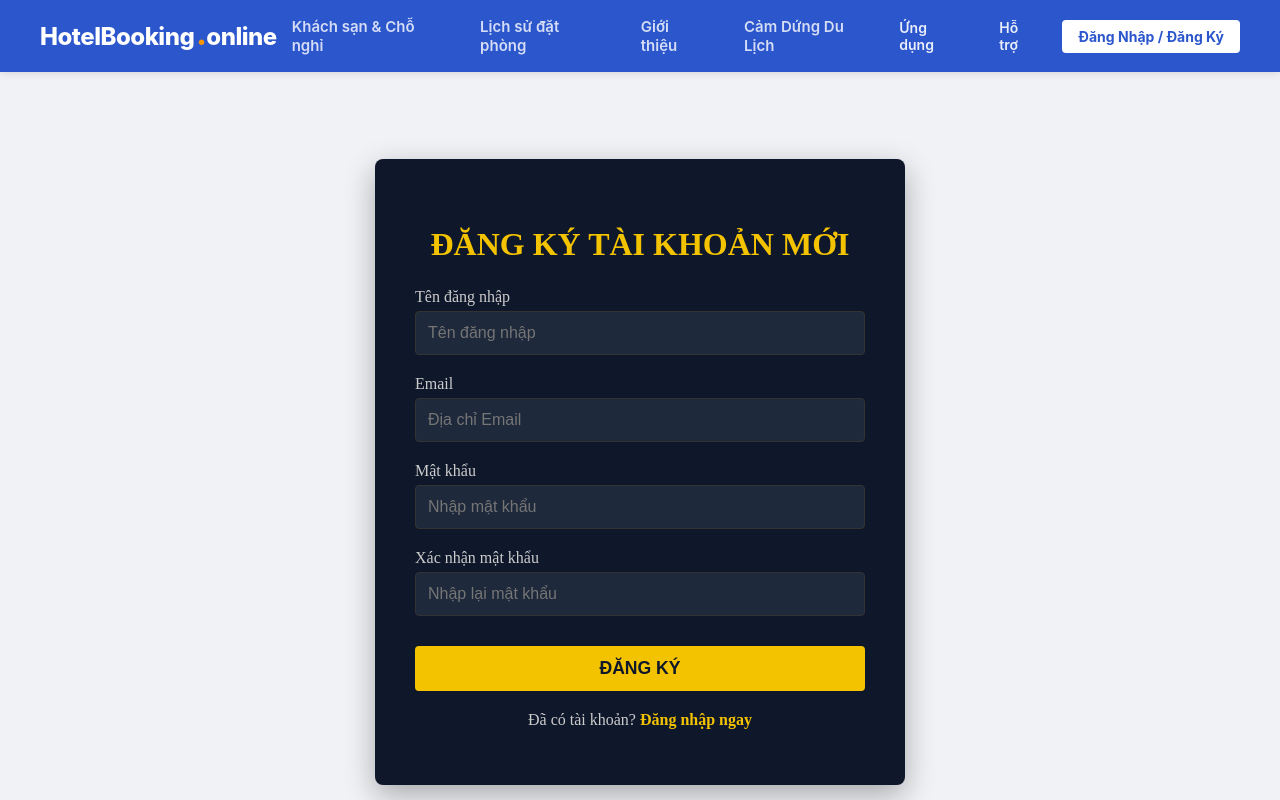
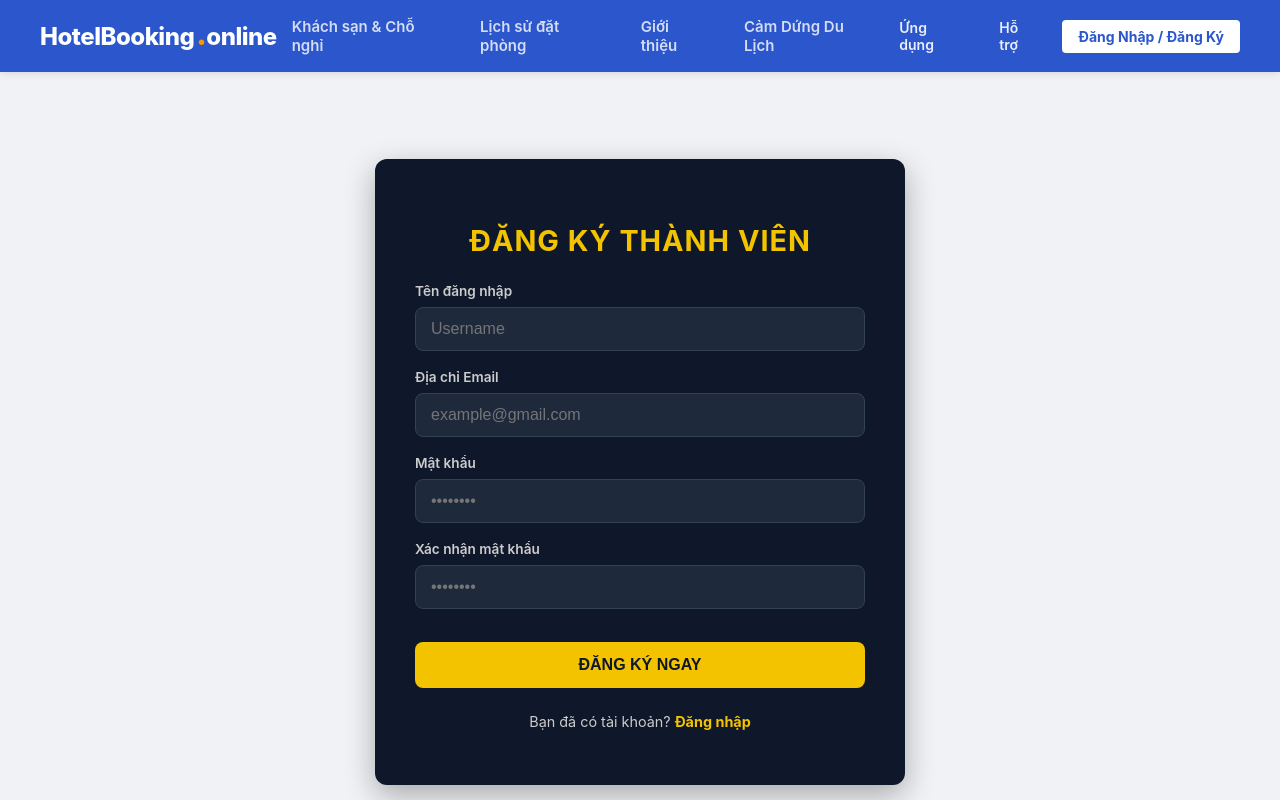
Before and after one commit to school4n/CDTT, a React (Create React App) app in the folder frontend/: page /register in a window 1280 px wide. Shown: the top 800 px of the page. Built offline with nearby package versions, Linux system fonts and the light colour scheme.

Commit message:
Update Register.js

```diff
--- a/frontend/src/pages/Register.js
+++ b/frontend/src/pages/Register.js
@@ -1,8 +1,9 @@
-import React, { useState, useEffect } from "react"; // Thêm useEffect
+import React, { useState, useEffect } from "react";
 import { useNavigate, Link } from "react-router-dom";
 import axiosClient from "../api/config";
-import emailjs from '@emailjs/browser'; // Import thư viện
+import emailjs from '@emailjs/browser'; // Đảm bảo đã chạy: npm install @emailjs/browser
 
+// 🎨 LUXURY STYLES
 const ROYAL_COLOR = "#f3c300";
 const DARK_BG = "#0f172a";
 const LIGHT_BG = "#f0f2f5";
@@ -16,59 +17,70 @@ const styles = {
         alignItems: 'center',
         minHeight: '100vh',
         backgroundColor: LIGHT_BG,
-        fontFamily: "serif",
+        fontFamily: "'Inter', serif",
     },
     formContainer: {
         width: '100%',
         maxWidth: '450px',
         padding: '40px',
         backgroundColor: DARK_BG,
-        borderRadius: '8px',
+        borderRadius: '12px',
         boxShadow: '0 10px 30px rgba(0,0,0,0.3)',
         textAlign: 'center',
     },
     heading: {
         color: ROYAL_COLOR,
         marginBottom: '25px',
-        fontSize: '2rem',
+        fontSize: '1.8rem',
         fontWeight: 'bold',
         textTransform: 'uppercase',
+        letterSpacing: '1px'
     },
     formGroup: {
-        marginBottom: '20px',
+        marginBottom: '18px',
         textAlign: 'left',
+    },
+    label: {
+        color: TEXT_COLOR,
+        display: 'block',
+        marginBottom: '8px',
+        fontSize: '0.85rem',
+        fontWeight: '600'
     },
     inputStyle: {
         width: '100%',
-        padding: '12px',
-        borderRadius: '4px',
-        border: '1px solid #333',
+        padding: '12px 15px',
+        borderRadius: '8px',
+        border: '1px solid #334155',
         backgroundColor: INPUT_BG,
-        color: TEXT_COLOR,
+        color: '#fff',
         fontSize: '1rem',
         boxSizing: 'border-box',
+        outline: 'none',
     },
     buttonStyle: {
         width: '100%',
-        padding: '12px 20px',
+        padding: '14px',
         backgroundColor: ROYAL_COLOR,
         color: DARK_BG,
         border: 'none',
-        borderRadius: '4px',
-        fontWeight: 'bold',
+        borderRadius: '8px',
+        fontWeight: '800',
         cursor: 'pointer',
-        fontSize: '1.1rem',
-        marginTop: '10px',
-        transition: 'background-color 0.3s ease',
+        fontSize: '1rem',
+        marginTop: '15px',
+        transition: 'all 0.3s ease',
     },
     linkText: {
-        marginTop: '20px',
+        marginTop: '25px',
         color: TEXT_COLOR,
+        fontSize: '0.9rem'
     },
     errorText: {
-        color: '#e8491d',
+        color: '#f87171',
         marginTop: '15px',
-    },
+        fontSize: '0.9rem'
+    }
 };
 
 function Register() {
@@ -80,29 +92,33 @@ function Register() {
     const [error, setError] = useState('');
     const [loading, setLoading] = useState(false);
 
-    // Khởi tạo EmailJS ngay khi Component load
+    // ✅ KHỞI TẠO EMAILJS VỚI PUBLIC KEY CỦA BẠN
     useEffect(() => {
         emailjs.init("seajRlYP6YCpKbOZQ");
     }, []);
 
     const REGISTER_ENDPOINT = "/auth/register";
 
-    // Hàm gửi email chào mừng
+    // ✅ HÀM GỬI EMAIL CHÀO MỪNG (Đã sửa tên biến khớp với Template {{name}} {{email}})
     const sendWelcomeEmail = (targetEmail, targetName) => {
         const templateParams = {
-            user_name: targetName,
-            user_email: targetEmail,
+            name: targetName,   // Khớp với {{name}} trong Template
+            email: targetEmail, // Khớp với {{email}} trong Template
             message: "Chào mừng bạn đã gia nhập hệ thống Luxury Hotel!",
             join_date: new Date().toLocaleDateString('vi-VN')
         };
 
         emailjs.send(
-            'service_nl2yns6',
-            'template_a41466', // Sử dụng ID template 'Welcome' từ ảnh của bạn
+            'service_iyu6lx9', // Service ID mới của bạn
+            'template_a41466', // Template ID từ ảnh của bạn
             templateParams
         )
-        .then((res) => console.log("Email sent successfully!", res))
-        .catch((err) => console.error("Email failed to send:", err));
+        .then((res) => {
+            console.log("SUCCESS! Email chào mừng đã gửi.", res.status, res.text);
+        })
+        .catch((err) => {
+            console.error("FAILED... Không thể gửi email.", err);
+        });
     };
 
     const handleSubmit = async (e) => {
@@ -110,7 +126,7 @@ function Register() {
         setError('');
 
         if (!username || !password || !email) {
-            setError("Vui lòng nhập đầy đủ Tên đăng nhập, Email và Mật khẩu.");
+            setError("Vui lòng nhập đầy đủ thông tin.");
             return;
         }
 
@@ -122,17 +138,20 @@ function Register() {
         setLoading(true);
 
         try {
+            // 1. Gửi yêu cầu đăng ký lên Server của bạn
             const response = await axiosClient.post(REGISTER_ENDPOINT, { username, password, email });
 
+            // 2. Lưu thông tin đăng nhập vào Local Storage
             localStorage.setItem('token', response.data.token);
             localStorage.setItem('userId', response.data.userId);
             localStorage.setItem('username', response.data.username);
 
-            // Gửi email chào mừng
+            // 3. GỬI EMAIL CHÀO MỪNG TỰ ĐỘNG
             sendWelcomeEmail(email, username);
 
+            // 4. Đồng bộ trạng thái và chuyển trang
             window.dispatchEvent(new Event('auth-change'));
-            alert("Đăng ký thành công! Vui lòng kiểm tra email chào mừng.");
+            alert("Đăng ký thành công! Một thư chào mừng đã được gửi tới " + email);
             navigate('/');
 
         } catch (err) {
@@ -146,28 +165,81 @@ function Register() {
     return (
         <div style={styles.pageContainer}>
             <div style={styles.formContainer}>
-                <h2 style={styles.heading}>ĐĂNG KÝ TÀI KHOẢN MỚI</h2>
+                <h2 style={styles.heading}>Đăng Ký Thành Viên</h2>
+
                 <form onSubmit={handleSubmit}>
                     <div style={styles.formGroup}>
-                        <label style={{ color: TEXT_COLOR, display: 'block', marginBottom: '5px' }}>Tên đăng nhập</label>
-                        <input type="text" value={username} onChange={(e) => setUsername(e.target.value)} placeholder="Tên đăng nhập" style={styles.inputStyle} required disabled={loading} />
+                        <label style={styles.label}>Tên đăng nhập</label>
+                        <input
+                            type="text"
+                            value={username}
+                            onChange={(e) => setUsername(e.target.value)}
+                            placeholder="Username"
+                            style={styles.inputStyle}
+                            required
+                            disabled={loading}
+                        />
                     </div>
+
                     <div style={styles.formGroup}>
-                        <label style={{ color: TEXT_COLOR, display: 'block', marginBottom: '5px' }}>Email</label>
-                        <input type="email" value={email} onChange={(e) => setEmail(e.target.value)} placeholder="Địa chỉ Email" style={styles.inputStyle} required disabled={loading} />
+                        <label style={styles.label}>Địa chỉ Email</label>
+                        <input
+                            type="email"
+                            value={email}
+                            onChange={(e) => setEmail(e.target.value)}
+                            placeholder="example@gmail.com"
+                            style={styles.inputStyle}
+                            required
+                            disabled={loading}
+                        />
                     </div>
+
                     <div style={styles.formGroup}>
-                        <label style={{ color: TEXT_COLOR, display: 'block', marginBottom: '5px' }}>Mật khẩu</label>
-                        <input type="password" value={password} onChange={(e) => setPassword(e.target.value)} placeholder="Nhập mật khẩu" style={styles.inputStyle} required disabled={loading} />
+                        <label style={styles.label}>Mật khẩu</label>
+                        <input
+                            type="password"
+                            value={password}
+                            onChange={(e) => setPassword(e.target.value)}
+                            placeholder="••••••••"
+                            style={styles.inputStyle}
+                            required
+                            disabled={loading}
+                        />
                     </div>
+
                     <div style={styles.formGroup}>
-                        <label style={{ color: TEXT_COLOR, display: 'block', marginBottom: '5px' }}>Xác nhận mật khẩu</label>
-                        <input type="password" value={confirmPassword} onChange={(e) => setConfirmPassword(e.target.value)} placeholder="Nhập lại mật khẩu" style={styles.inputStyle} required disabled={loading} />
+                        <label style={styles.label}>Xác nhận mật khẩu</label>
+                        <input
+                            type="password"
+                            value={confirmPassword}
+                            onChange={(e) => setConfirmPassword(e.target.value)}
+                            placeholder="••••••••"
+                            style={styles.inputStyle}
+                            required
+                            disabled={loading}
+                        />
                     </div>
+
                     {error && <p style={styles.errorText}>{error}</p>}
-                    <button type="submit" style={styles.buttonStyle} disabled={loading}>{loading ? 'Đang xử lý...' : 'ĐĂNG KÝ'}</button>
+
+                    <button
+                        type="submit"
+                        style={{
+                            ...styles.buttonStyle,
+                            opacity: loading ? 0.7 : 1
+                        }}
+                        disabled={loading}
+                    >
+                        {loading ? 'Đang xử lý...' : 'ĐĂNG KÝ NGAY'}
+                    </button>
                 </form>
-                <p style={styles.linkText}>Đã có tài khoản? <Link to="/login" style={{ color: ROYAL_COLOR, textDecoration: 'none', fontWeight: 'bold' }}>Đăng nhập ngay</Link></p>
+
+                <p style={styles.linkText}>
+                    Bạn đã có tài khoản?{' '}
+                    <Link to="/login" style={{ color: ROYAL_COLOR, textDecoration: 'none', fontWeight: 'bold' }}>
+                        Đăng nhập
+                    </Link>
+                </p>
             </div>
         </div>
     );
```
